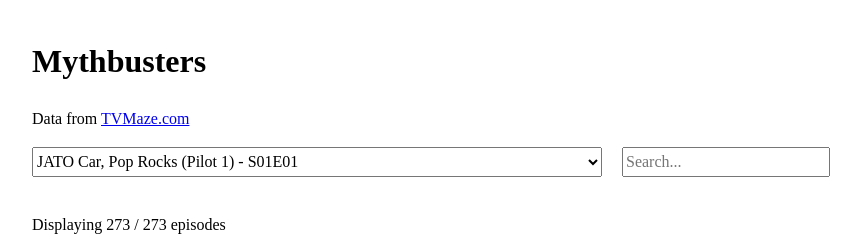
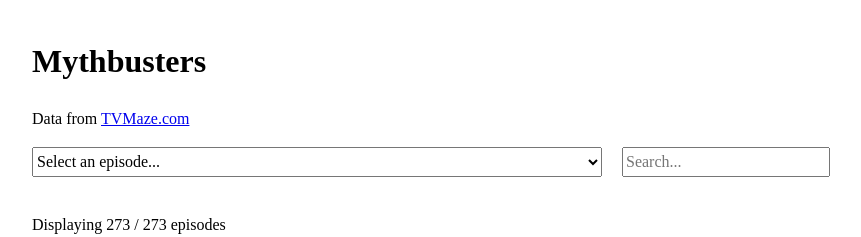
Before and after one commit to whalleyph/paul-olu-tv-shows, a React (Vite) app: page / in a window 1280 px wide. Shown: the top 237 px of the page, without its empty margins (124-985 px from the left). Built offline with nearby package versions, Linux system fonts and the light colour scheme.

Commit message:
made change function for select box

```diff
--- a/src/components/SearchBox.jsx
+++ b/src/components/SearchBox.jsx
@@ -1,10 +1,23 @@
+import episodes from "../data/mythBustersEpisodes.json"
+import { createEpisodeCode } from "./utils";
+
 export function SearchBox(props) {
+
+    const episodeList = episodes.map((episode) => {
+        const episodeCode = createEpisodeCode(episode.season, episode.number);
+        const episodeTitle = `${episode.name} - ${episodeCode}`;
+        return ({
+            title: episodeTitle,
+            name: episode.name,
+            key: episode.id,
+        });
+    });
+
     function handleChange(event) {
         props.setSearchTerm(event.target.value);
     }
 
-    const titleArray = props.titleArray;
-    const titleList = titleArray.map((episode) => {
+    const titleList = episodeList.map((episode) => {
         return (
             <option key={episode.key} value={episode.name}>
                 {episode.title}
@@ -12,9 +25,15 @@
         );
     });
 
+    function handleSelection(event) {
+        props.setSearchTerm(event.target.value)
+    }
+
     return (
         <div className="search-area">
-            <select className="select-box">{...titleList}</select>
+            <select onChange={handleSelection} className="select-box">
+                <option value="">Select an episode...</option>
+                {...titleList}</select>
             <input
                 className="search-box"
                 onChange={handleChange}
--- a/src/components/TvShowsApp.jsx
+++ b/src/components/TvShowsApp.jsx
@@ -6,22 +6,15 @@
 import { searchEpisodes, createEpisodeCode } from "./utils";
 
 export function TVShowsApp() {
-    const ep1 = episodes[0];
     const [searchTerm, setSearchTerm] = useState("");
     const selectedEpisodes =
         searchTerm.length === 0
             ? episodes
             : searchEpisodes(searchTerm, episodes);
-    const selectedEpisodeTitles = [];
 
     const episodeList = selectedEpisodes.map((episode) => {
         const episodeCode = createEpisodeCode(episode.season, episode.number);
         const episodeTitle = `${episode.name} - ${episodeCode}`;
-        selectedEpisodeTitles.push({
-            title: episodeTitle,
-            name: episode.name,
-            key: episode.id,
-        });
         return (
             <EpisodeCard
                 episodeTitle={episodeTitle}
@@ -33,7 +26,7 @@
 
     return (
         <main className="tvShowsApp">
-            <h1>{ep1._links.show.name}</h1>
+            <h1>{episodes[0]._links.show.name}</h1>
             <p>
                 Data from <a href="TVMaze.com">TVMaze.com</a>
             </p>
@@ -41,7 +34,6 @@
                 listLength={episodeList.length}
                 totalEpisodes={episodes.length}
                 setSearchTerm={setSearchTerm}
-                titleArray={selectedEpisodeTitles}
             />
             <div className="episode-list">{episodeList}</div>
         </main>
```
